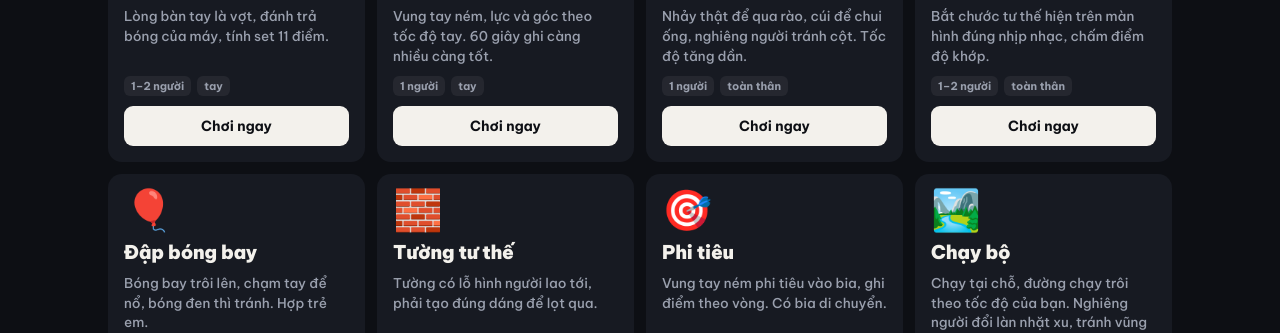
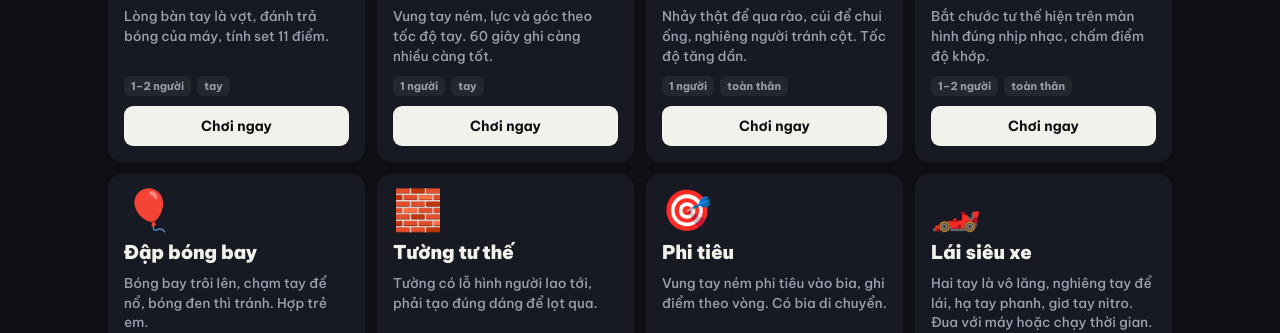
Before and after one commit to banglc-tech/games, a plain HTML site: page index.html in a window 1280 px wide. Shown: the part 619-952 px from the top of the page. Drawn offline with Linux system fonts and the light colour scheme.

Commit message:
Add sieu-xe to hub

```diff
--- a/index.html
+++ b/index.html
@@ -64,6 +64,7 @@ const GAMES=[
   {ico:'🎈',name:'Đập bóng bay',desc:'Bóng bay trôi lên, chạm tay để nổ, bóng đen thì tránh. Hợp trẻ em.',url:'https://banglc-tech.github.io/bong-bay/',tags:['1–2 người','tay']},
   {ico:'🧱',name:'Tường tư thế',desc:'Tường có lỗ hình người lao tới, phải tạo đúng dáng để lọt qua.',url:'https://banglc-tech.github.io/tuong-tu-the/',tags:['1 người','toàn thân']},
   {ico:'🎯',name:'Phi tiêu',desc:'Vung tay ném phi tiêu vào bia, ghi điểm theo vòng. Có bia di chuyển.',url:'https://banglc-tech.github.io/phi-tieu/',tags:['1–2 người','tay']},
+  {ico:'🏎️',name:'Lái siêu xe',desc:'Hai tay là vô lăng, nghiêng tay để lái, hạ tay phanh, giơ tay nitro. Đua với máy hoặc chạy thời gian.',url:'https://banglc-tech.github.io/sieu-xe/',tags:['1 người','tay']},
   {ico:'🏞️',name:'Chạy bộ',desc:'Chạy tại chỗ, đường chạy trôi theo tốc độ của bạn. Nghiêng người đổi làn nhặt xu, tránh vũng nước. 2 phút.',url:'https://banglc-tech.github.io/chay-bo/',tags:['1 người','chân']},
   {ico:'🏃',name:'Chạy 100 m',desc:'Chạy tại chỗ, nhấc gối càng nhanh nhân vật chạy càng nhanh. Đua với máy.',url:'https://banglc-tech.github.io/chay-100m/',tags:['1–2 người','chân']},
   {ico:'🎸',name:'Trống không khí',desc:'Vung tay đúng vùng đúng lúc để chơi nhạc, như Guitar Hero không cần đàn.',url:'https://banglc-tech.github.io/trong/',tags:['1 người','tay']},
```
